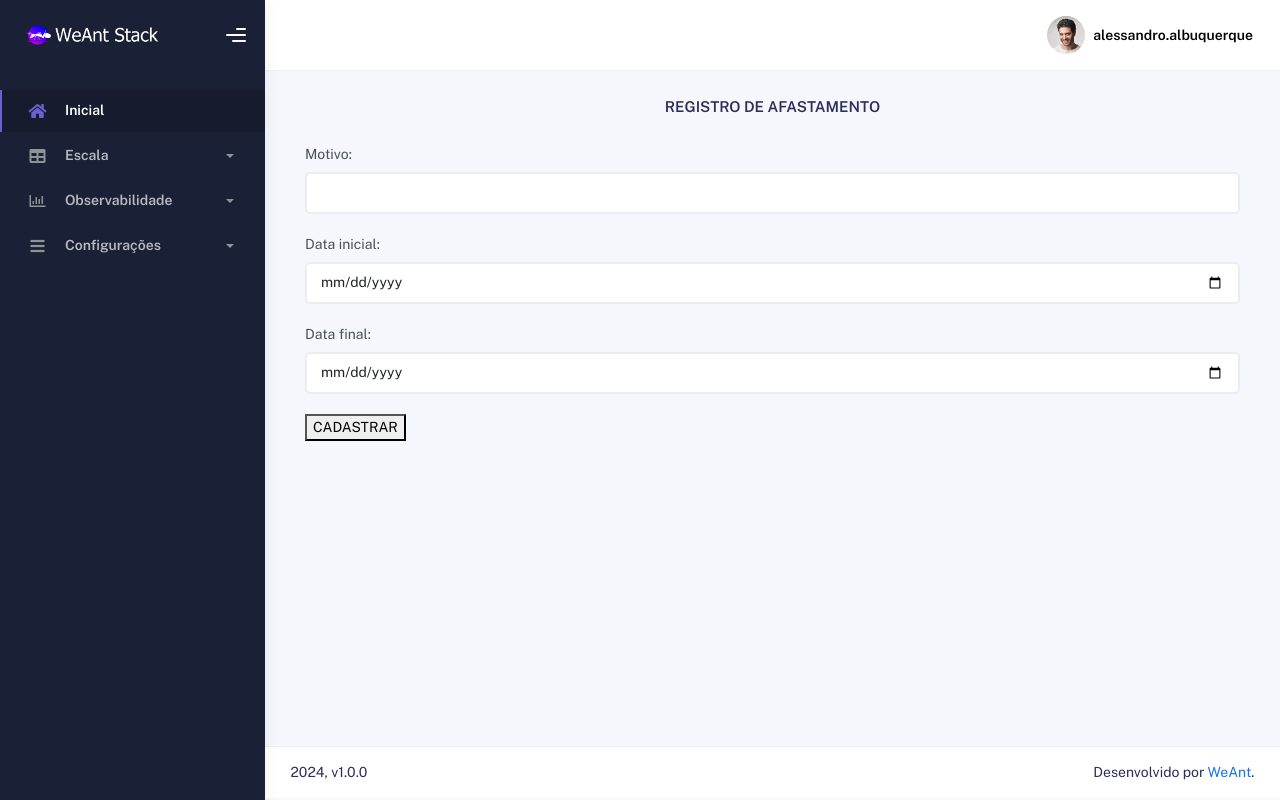
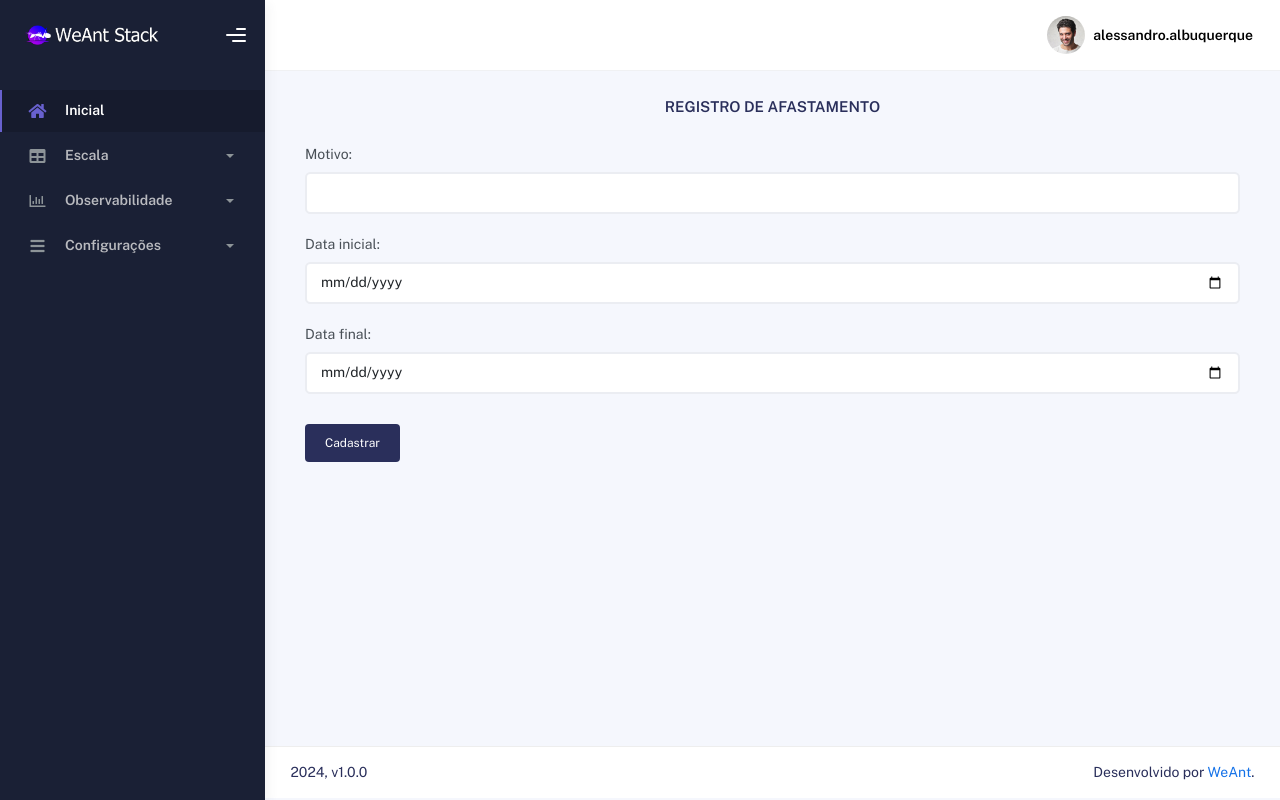
Before and after one commit to weant2024/scale, a PHP site: page /hml-scale/afastamentousuario.php in a window 1280 px wide. Run offline with PHP 8.4, Linux system fonts and the light colour scheme; a user stored in the database is signed in; data comes from the database, SQL or seed files in the repository.

Commit message:
Update afastamentousuario.php

```diff
--- a/afastamentousuario.php
+++ b/afastamentousuario.php
@@ -282,7 +282,7 @@ if ( $nivel < 2 )
                 </div>
 
                 <div class="form-group">
-                  <button class="btn-submit" type="submit">CADASTRAR</button>
+                <button type="submit" style="background-color: #2a2f5b; color: white; border: none; padding: 10px 20px; text-align: center; text-decoration: none; display: inline-block; font-size: 12px; margin-top: 10px; cursor: pointer; border-radius: 4px;"onmouseover="this.style.backgroundColor='#8800ff'"onmouseout="this.style.backgroundColor='#2a2f5b'">Cadastrar</button>
                 </div>
             </form>
 
```
